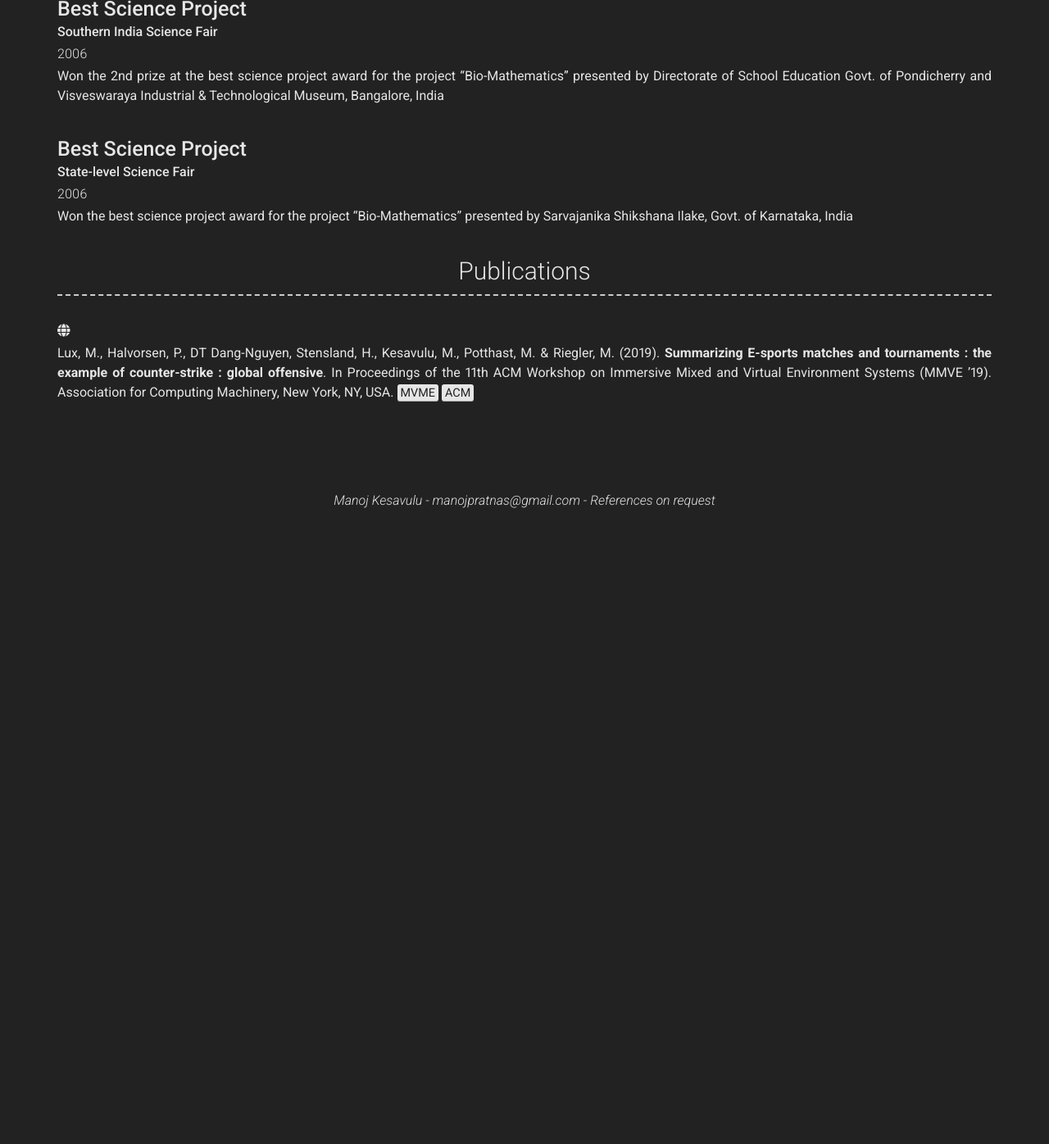
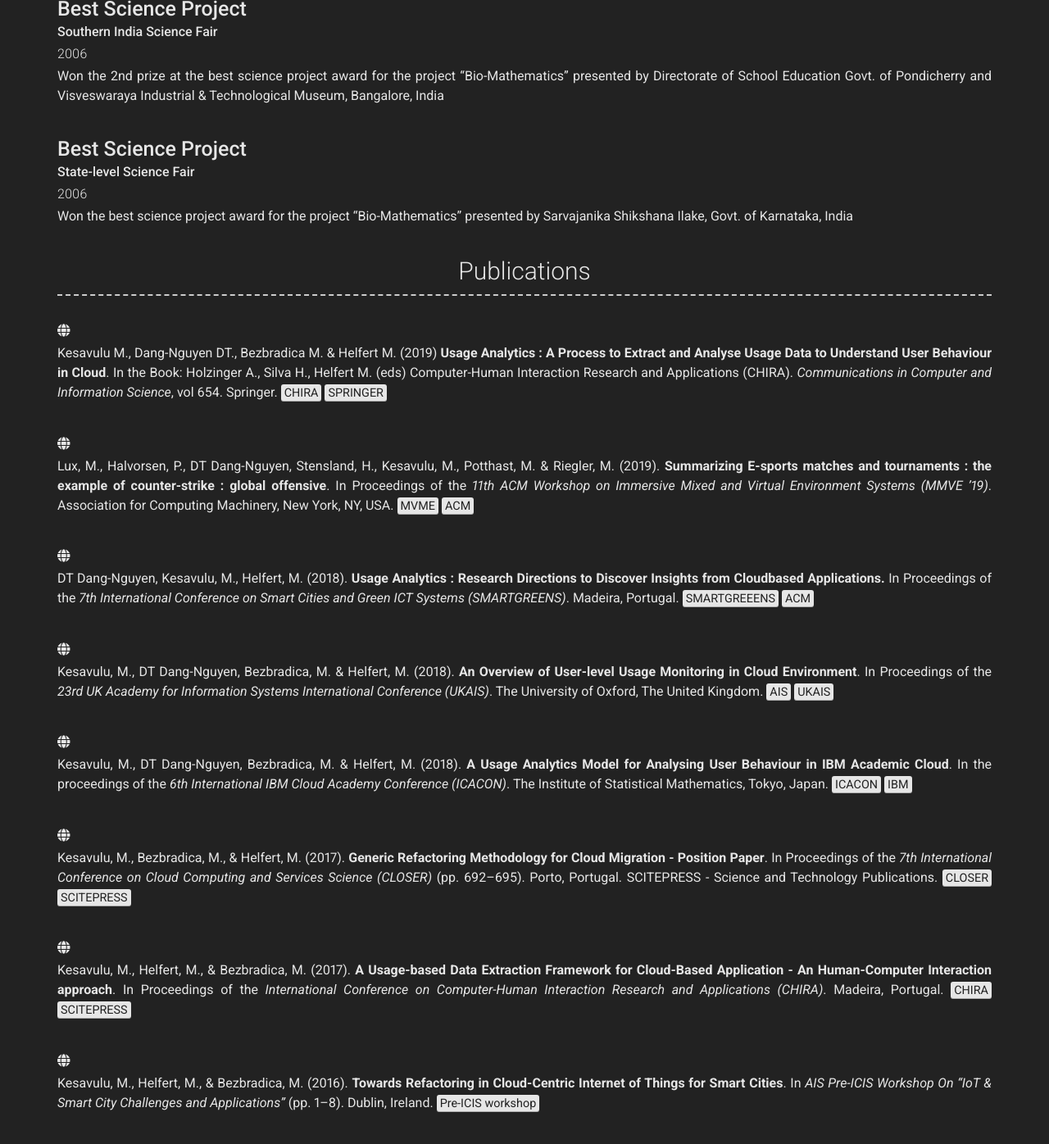
Before and after one commit to manoj-kesavulu/manoj-kesavulu.github.io, a Jekyll site: the page built from index.md, in a window 1280 px wide and 1400 px high, scrolled down 4537 px. Shown: the top 1396 px of the window at 82% size. Built offline with Jekyll 4.4.1, drawn with Linux system fonts in a browser that asks for light colours; nearby versions of some CDN libraries; before the commit the page ends 5167 px from its top, so only the background shows below that.

Commit message:
publications updated April 2021

```diff
--- a/_config.yml
+++ b/_config.yml
@@ -298,13 +298,63 @@ content:
   - title: Publications
     layout: list
     content:
-      # Invention
+      # publication
       - layout: top
         additional_links:
-          - title:  Invention Link
+          - title:  Publication Link
+            icon: fas fa-globe
+            url: https://link.springer.com/chapter/10.1007/978-3-030-32965-5_6
+        description: "Kesavulu M., Dang-Nguyen DT., Bezbradica M. & Helfert M. (2019) **Usage Analytics : A Process to Extract and Analyse Usage Data to Understand User Behaviour in Cloud**. In the Book: Holzinger A., Silva H., Helfert M. (eds) Computer-Human Interaction Research and Applications (CHIRA). *Communications in Computer and Information Science*, vol 654. Springer. <mark>CHIRA</mark> <mark>SPRINGER</mark>"
+      # publication
+      - layout: top
+        additional_links:
+          - title:  Publication Link
             icon: fas fa-globe
             url: https://dl.acm.org/doi/abs/10.1145/3304113.3326116
-        description: "Lux, M., Halvorsen, P., DT Dang-Nguyen, Stensland, H., Kesavulu, M., Potthast, M. & Riegler, M. (2019). **Summarizing E-sports matches and tournaments : the example of counter-strike : global offensive**. In Proceedings of the 11th ACM Workshop on Immersive Mixed and Virtual Environment Systems (MMVE ’19). Association for Computing Machinery, New York, NY, USA. <mark>MVME</mark> <mark>ACM</mark>"
+        description: "Lux, M., Halvorsen, P., DT Dang-Nguyen, Stensland, H., Kesavulu, M., Potthast, M. & Riegler, M. (2019). **Summarizing E-sports matches and tournaments : the example of counter-strike : global offensive**. In Proceedings of the *11th ACM Workshop on Immersive Mixed and Virtual Environment Systems (MMVE ’19)*. Association for Computing Machinery, New York, NY, USA. <mark>MVME</mark> <mark>ACM</mark>"
+        # publication
+      - layout: top
+        additional_links:
+          - title:  Publication Link
+            icon: fas fa-globe
+            url: https://dl.acm.org/doi/10.5220/0006764002540261
+        description: "DT Dang-Nguyen, Kesavulu, M., Helfert, M. (2018). **Usage Analytics : Research Directions to Discover Insights from Cloudbased Applications.** In Proceedings of the *7th International Conference on Smart Cities and Green ICT Systems (SMARTGREENS)*. Madeira, Portugal. <mark>SMARTGREEENS</mark> <mark>ACM</mark>"
+        # publication
+      - layout: top
+        additional_links:
+          - title:  Publication Link
+            icon: fas fa-globe
+            url: https://aisel.aisnet.org/cgi/viewcontent.cgi?article=1020&context=ukais2018
+        description: "Kesavulu, M., DT Dang-Nguyen, Bezbradica, M. & Helfert, M. (2018). **An Overview of User-level Usage Monitoring in Cloud Environment**. In Proceedings of the *23rd UK Academy for Information Systems International Conference (UKAIS)*. The University of Oxford, The United Kingdom. <mark>AIS</mark> <mark>UKAIS</mark>"
+        # publication
+      - layout: top
+        additional_links:
+          - title:  Publication Link
+            icon: fas fa-globe
+            url: https://core.ac.uk/download/pdf/159120191.pdf
+        description: "Kesavulu, M., DT Dang-Nguyen, Bezbradica, M. & Helfert, M. (2018). **A Usage Analytics Model for Analysing User Behaviour in IBM Academic Cloud**. In the proceedings of the *6th International IBM Cloud Academy Conference (ICACON)*. The Institute of Statistical Mathematics, Tokyo, Japan. <mark>ICACON</mark> <mark>IBM</mark>"
+        # publication
+      - layout: top
+        additional_links:
+          - title:  Publication Link
+            icon: fas fa-globe
+            url: https://doi.org/10.5220/0006373106920695
+        description: "Kesavulu, M., Bezbradica, M., & Helfert, M. (2017). **Generic Refactoring Methodology for Cloud Migration - Position Paper**. In Proceedings of the *7th International Conference on Cloud Computing and Services Science (CLOSER)* (pp. 692–695). Porto, Portugal. SCITEPRESS - Science and Technology Publications. <mark>CLOSER</mark> <mark>SCITEPRESS</mark>"
+        # publication
+      - layout: top
+        additional_links:
+          - title:  Publication Link
+            icon: fas fa-globe
+            url: https://www.scitepress.org/papers/2017/65127/65127.pdf
+        description: "Kesavulu, M., Helfert, M., & Bezbradica, M. (2017). **A Usage-based Data Extraction Framework for Cloud-Based Application - An Human-Computer Interaction approach**. In Proceedings of the *International Conference on Computer-Human Interaction Research and Applications (CHIRA)*. Madeira, Portugal.   <mark>CHIRA</mark> <mark>SCITEPRESS</mark>"
+        # publication
+      - layout: top
+        additional_links:
+          - title:  Publication Link
+            icon: fas fa-globe
+            url: http://mural.maynoothuniversity.ie/12096/1/Helfert_Towards_2016.pdf
+        description: "Kesavulu, M., Helfert, M., & Bezbradica, M. (2016). **Towards Refactoring in Cloud-Centric Internet of Things for Smart Cities**. In *AIS Pre-ICIS Workshop On “IoT & Smart City Challenges and Applications”* (pp. 1–8). Dublin, Ireland.  <mark>Pre-ICIS workshop</mark>"
+
 
 # Footer
 footer_show_references: true
```
